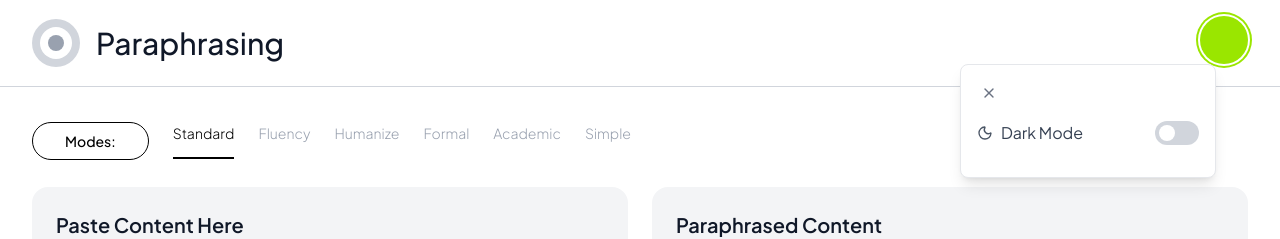
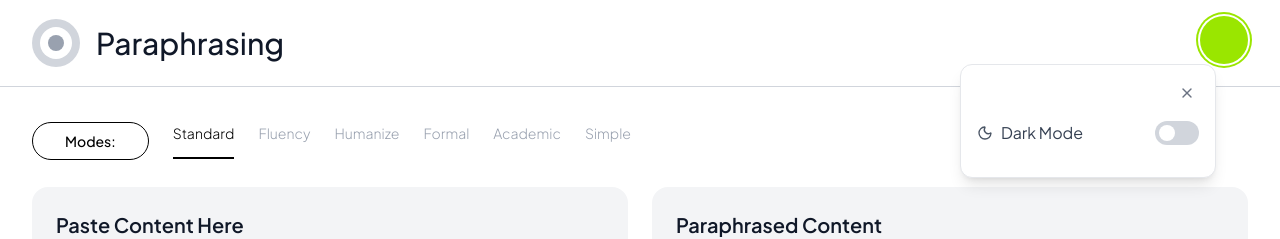
Before and after one commit to Mir-Hussain14/Paraphraser, a React (Vite) app: page / in a window 1280 px wide. Both pictures are taken after a click on the button "Open Settings". Shown: the top 239 px of the page. Built offline with nearby package versions, Linux system fonts and the light colour scheme.

Commit message:
Front Page Done

```diff
--- a/src/components/ParaphrasingTool.jsx
+++ b/src/components/ParaphrasingTool.jsx
@@ -35,7 +35,7 @@ export default function ParaphrasingTool() {
 
   return (
     <>
-      <div className={`relative min-h-screen ${darkMode ? "bg-gray-900" : "bg-white"}`}>
+      <div className={`relative min-h-screen ${darkMode ? "bg-gray-950" : "bg-white"}`}>
         {/* Header */}
         <Header showSettings={showSettings} setShowSettings={setShowSettings} darkMode={darkMode} />
 
--- a/src/components/SettingsPanel.jsx
+++ b/src/components/SettingsPanel.jsx
@@ -3,12 +3,12 @@ import { Settings, Moon, LogOut, ChevronRight, X } from "lucide-react"
 export default function SettingsPanel({ darkMode, setDarkMode, onClose }) {
   return (
     <div
-      className={`rounded-lg shadow-lg border p-4 w-64 transition-colors duration-300 ${
-        darkMode ? "bg-gray-900 border-gray-700" : "bg-white border-gray-200"
+      className={`rounded-xl shadow-lg border p-4 w-64 transition-colors duration-300 ${
+        darkMode ? "bg-gray-950 border-gray-700" : "bg-white border-gray-200"
       }`}
     >
       {/* Settings Header with Close Button */}
-      <div className="flex items-center justify-between mb-4">
+      <div className="flex items-center justify-end mb-4">
         <button
           onClick={onClose}
           className={`rounded-md p-1 transition-colors duration-200 ${
```
